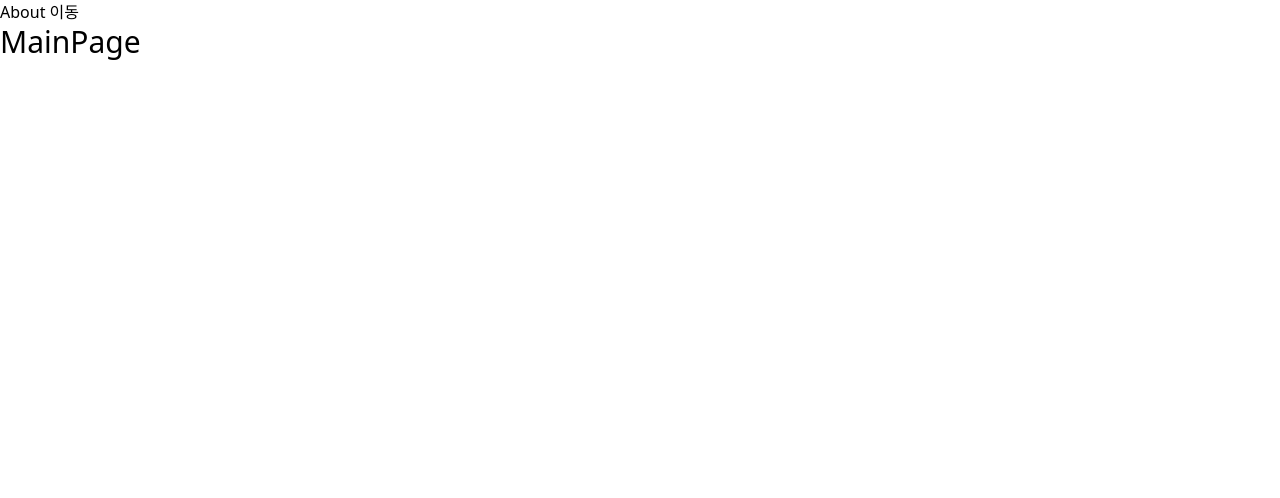
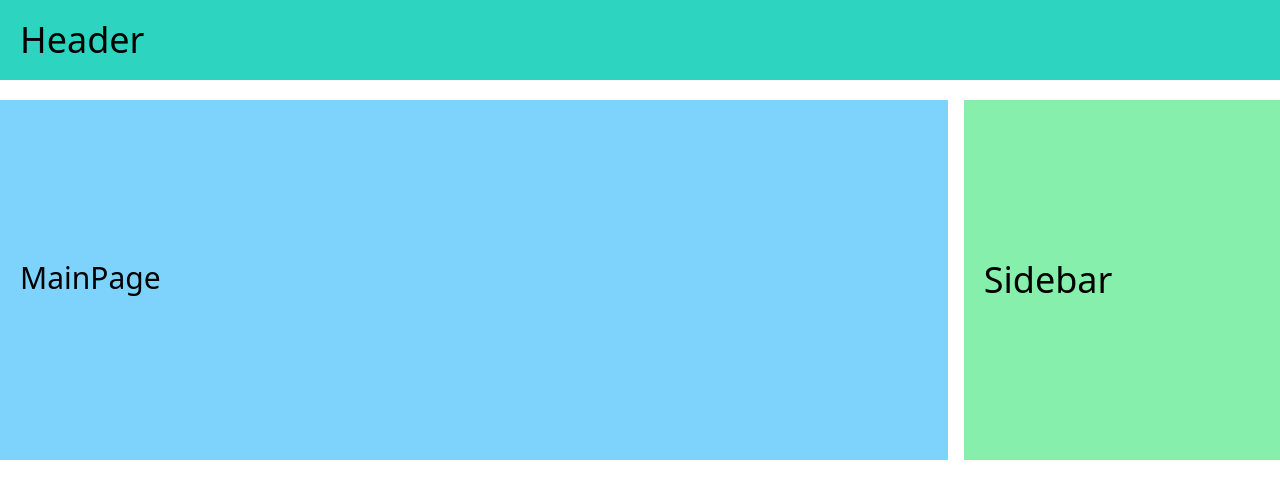
Before and after one commit to saulsol/React_Code, a React (Create React App) app: page / in a window 1280 px wide. Shown: the top 498 px of the page. Built offline with nearby package versions, Linux system fonts and the light colour scheme.

Commit message:
add BasicLayout

```diff
--- /dev/null
+++ b/src/layouts/basicLayout.js
@@ -0,0 +1,27 @@
+function BasicLayout({children}){
+    return (
+       <>
+        <header className="bg-teal-400 p-5">
+            <h1 className="text-2xl md:text-4xl">
+                Header
+            </h1>
+        </header>
+
+        <div
+            className="bg-white my-5 w-full flex flex-col space-y-4 md:flex-row
+            md:space-x-4 md:space-y-0">
+
+            <main className="bg-sky-300 md:w-2/3 lg:w-3/4 px-5 py-40">
+                {children}
+            </main>
+
+            <aside className="bg-green-300 md:w-1/3 lg:w-1/4 px-5 py-40">
+                <h1 className="text-2xl md:text-4xl">Sidebar</h1>
+            </aside>
+
+        </div>
+       </>
+    );
+}
+
+export default BasicLayout;
--- a/src/pages/AboutPage.js
+++ b/src/pages/AboutPage.js
@@ -1,6 +1,14 @@
+import { Link } from "react-router-dom";
+
 const AboutPage = () => {
     return (
-        <div className=" text-3xl">About Page</div>
+        <div>
+            <div className="{'flex'}">
+                <Link to={'/about'}> About </Link>
+            </div>
+
+            <div>AboutPage</div>
+        </div>
     );
 }
 
--- a/src/pages/MainPage.js
+++ b/src/pages/MainPage.js
@@ -1,15 +1,11 @@
 import {Link} from "react-router-dom"
+import BasicLayout from "../layouts/basicLayout";
 
 const MainPage = () => {
     return (
-        <div>
-            <div className="flex">
-                <Link to={'/about'}>About 이동</Link>
-            </div>
-            <div className=" text-3xl">
-                <div>MainPage</div>
-            </div>
-        </div>
+       <BasicLayout>
+            <div className="text-3xl"> MainPage </div>
+       </BasicLayout>
     );
 }
 
```
